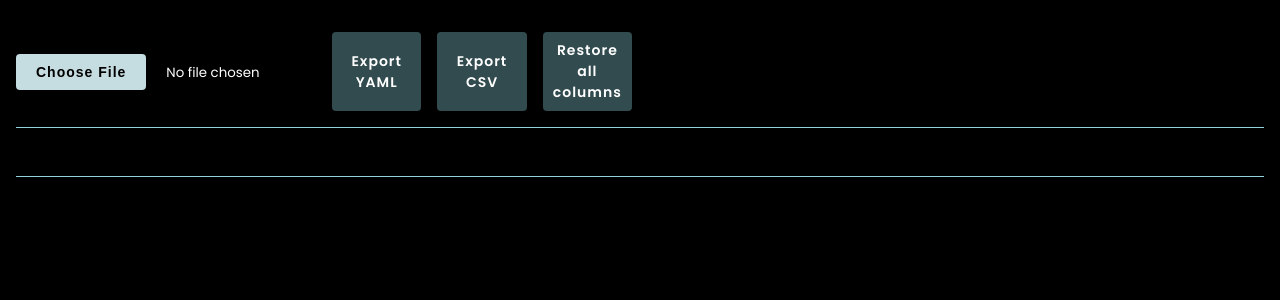
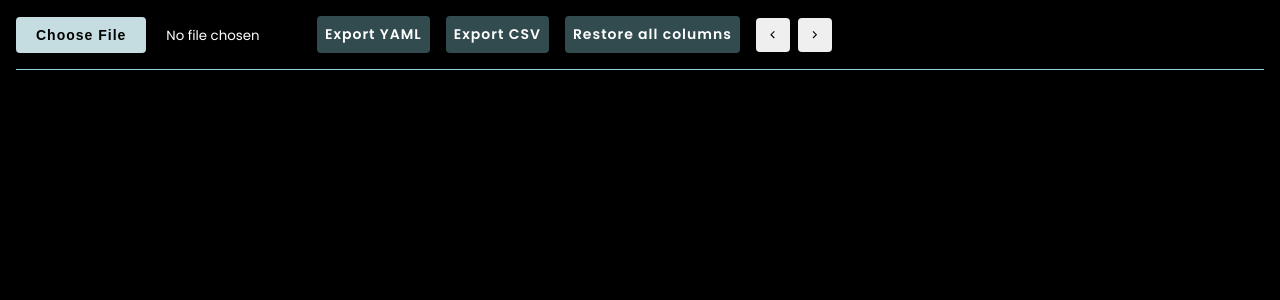
Before and after one commit to An7112/CSVUI, a React (Create React App) app: page / in a window 1280 px wide. Shown: the top 300 px of the page. Built offline with nearby package versions, Linux system fonts and the light colour scheme; a web font is replaced by a local one.

Commit message:
paginated

```diff
--- a/src/App.css
+++ b/src/App.css
@@ -1,20 +1,23 @@
 
 .header-action {
-  display: grid;
-  grid-template-columns: repeat(12, minmax(0, 1fr));
+  display: flex;
   gap: 1rem;
+  flex-direction: row;
+  flex-wrap: wrap;
+  z-index: 1;
+  align-items: center;
   position: sticky;
   top: 0;
   background-color: black;
   padding: 1rem 0;
-  border-bottom: 1px solid #93D2DC;
+  margin-top: -1rem;
+  border-bottom: 1px solid #93d2dc;
 }
 
-.button{
-  grid-column: span 1/span 1;
+.button {
   padding: 0.5rem;
   border-radius: 4px;
-  background-color: #324B4F;
+  background-color: #324b4f;
   cursor: pointer;
   border: none;
   color: white;
@@ -23,15 +26,15 @@
   letter-spacing: 1px;
 }
 
-.button-edit-field svg{
+.button-edit-field svg {
   margin: 0 0.3rem;
   color: white;
   font-size: 18px;
 }
 
-.button-edit-field{
+.button-edit-field {
   cursor: pointer;
-  background-color: #324B4F;
+  background-color: #324b4f;
   border: none;
   border-radius: 2px;
   display: flex;
@@ -39,45 +42,43 @@
   justify-content: center;
 }
 
-textarea{
+textarea {
   width: 100%;
   height: 100%;
   margin: 0.8rem auto 0.5rem auto;
   border: 1px solid #dcdfe4;
   border-radius: 4px;
-  background-color: #324B4F;
+  background-color: #324b4f;
   color: white;
 }
-textarea:focus{
+textarea:focus {
   outline: none;
 }
-label{
+label {
   font-weight: 700;
   color: white;
-  background-color: #324B4F;
+  background-color: #324b4f;
 }
-.edit-modal .ant-modal-content{
-  background-color: #324B4F;
+.edit-modal .ant-modal-content {
+  background-color: #324b4f;
 }
-.frame-input-file{
+.frame-input-file {
   height: 100%;
-  width: 100%;
   display: flex;
   align-items: center;
   justify-content: flex-start;
-  grid-column: span 3 / span 3;
 }
 
-.item-header-row button{
+.item-header-row button {
   width: 100%;
   height: 100%;
 }
 
-.title{
+.title {
   color: white;
   font-weight: 700;
   display: flex;
-  background-color: #324B4F;
+  background-color: #324b4f;
   padding: 0 0.5rem;
   align-items: center;
   border-radius: 2px;
@@ -85,13 +86,13 @@ label{
   cursor: pointer;
 }
 
-.select-key{
+.select-key {
   color: white;
   border: none;
   width: 100%;
 }
 
-.frame-input-file input[type=file]::file-selector-button {
+.frame-input-file input[type="file"]::file-selector-button {
   margin-right: 20px;
   border: none;
   background: #c5dce0;
@@ -102,20 +103,20 @@ label{
   font-size: 14px;
   font-weight: 550;
   letter-spacing: 1px;
-  transition: background .2s ease-in-out;
+  transition: background 0.2s ease-in-out;
 }
-.open-file{
+.open-file {
   width: 100%;
 }
-.frame-input-file input[type=file]::file-selector-button:hover {
+.frame-input-file input[type="file"]::file-selector-button:hover {
   background: #74b9c4;
 }
 
-.frame-input-file input{
+.frame-input-file input {
   color: white;
 }
 
-.frame-input{
+.frame-input {
   grid-column: span 2 / span 2;
   display: flex;
   align-items: center;
@@ -126,39 +127,48 @@ label{
   overflow: hidden;
 }
 
-.frame-input .icon-change{
+.frame-input .icon-change {
   font-size: 20px;
   margin-left: 0.4rem;
 }
-.frame-input .input-onchange{
+.frame-input .input-onchange {
   background-color: #c5dce0;
   border: none;
   outline: none;
   width: 100%;
 }
 
-.frame-header-row{
-  margin: 1rem 0;
+.frame-header-row {
+  /* margin: 1rem 0; */
   display: grid;
   gap: 1rem;
   position: sticky;
-  top: 4.7rem;
+  top: 8.6rem;
   background-color: black;
-  border-bottom: 1px solid #93D2DC;
+  border-bottom: 1px solid #93d2dc;
   padding: 1rem 0;
 }
 
-.frame-header-row.header-select .item-header-row.disable{
+.frame-header-row.header-select{
+  border-bottom: none;
+  top: 4.4rem;
+  padding-bottom: 0;
+  padding-top: 1rem;
+}
+.frame-header-row.header-select .item-header-row{
+  background-color: #557e85;
+}
+.frame-header-row.header-select .item-header-row.disable {
   background-color: #080b0c;
 }
 
-.item-header-row.disable button{
+.item-header-row.disable button {
   background-color: #172124;
   color: #000000;
 }
 
-.item-header-row{
-  background-color: #324B4F;
+.item-header-row {
+  background-color: #324b4f;
   padding: 0.5rem;
   border-radius: 4px;
   color: white;
@@ -166,24 +176,24 @@ label{
   height: 100%;
   font-size: 14px;
   font-weight: 550;
-  grid-column: span 1/span 1;
+  grid-column: span 1 / span 1;
   display: flex;
   align-items: center;
   justify-content: center;
   gap: 0.5rem;
 }
 
-.frame-table{
+.frame-table {
   width: 100%;
 }
 
-.tbody{
+.tbody {
   /* display: grid; */
   width: 100%;
   gap: 1rem;
 }
 
-.item-content-row{
+.item-content-row {
   max-width: 100%;
   display: grid;
   gap: 1rem;
@@ -194,20 +204,20 @@ label{
   /* grid-column: span 1/span 1; */
 }
 
-.item-content{
+.item-content {
   grid-column: span 1 / span 1;
   display: flex;
   flex-direction: row;
 }
 
-.item-content input{
+.item-content input {
   width: 100%;
   padding: 0.5rem;
   color: white;
 }
 
-.frame-icon-action{
-  background-color: #93D2DC;
+.frame-icon-action {
+  background-color: #93d2dc;
   border-radius: 4px;
   border: none;
   color: black;
@@ -217,11 +227,10 @@ label{
   padding: 0.3rem 0.5rem;
 }
 
-.item-content input{
+.item-content input {
   border: none;
   outline: none;
 }
-
 
 .container {
   display: flex;
--- a/src/App.tsx
+++ b/src/App.tsx
@@ -1,8 +1,9 @@
-import React, { useEffect, useState } from 'react';
+import React, { useEffect, useMemo, useState } from 'react';
 import Papa from 'papaparse';
 import './App.css';
 import { AiFillEdit } from 'react-icons/ai'
 import { Modal } from 'antd';
+import Pagination from './component/pagination';
 
 type SelectColumn = {
   key: string,
@@ -20,6 +21,10 @@ function App() {
   const [modalCellIndex, setModalCellIndex] = useState<number>(0);
   const [modalInputValue, setModalInputValue] = useState<string>('');
   const [hiddenRows, setHiddenRows] = useState<boolean[]>([]);
+  const [currentPage, setCurrentPage] = useState(0);
+  const [itemsPerPage, _] = useState(22);
+
+  const offset = currentPage * itemsPerPage;
 
   const keySelectOption = ['string', 'boolean', 'number', 'comment', 'literal', 'escape_string']
   useEffect(() => {
@@ -94,14 +99,17 @@ function App() {
   cellIndex: number
 ) => {
   const updatedData = [...editedData];
-    updatedData[rowIndex][cellIndex] = newValue;
+  const actualRowIndex = offset + rowIndex;
+  updatedData[actualRowIndex][cellIndex] = newValue;
   setEditedData(updatedData);
 };
 
+
   const handleModalOpen = (rowIndex: number, cellIndex: number) => {
-    const cellValue = editedData[rowIndex][cellIndex];
+    const actualRowIndex = offset + rowIndex;
+    const cellValue = editedData[actualRowIndex][cellIndex];
     setModalInputValue(cellValue);
-    setModalRowIndex(rowIndex);
+    setModalRowIndex(actualRowIndex);
     setModalCellIndex(cellIndex);
     setModalVisible(true);
   };
@@ -249,6 +257,19 @@ function App() {
     return value ? value.trim() : undefined;
   };
 
+
+  const handlePageChange = (selectedPage: number) => {
+    setCurrentPage(selectedPage);
+  };
+
+  const pagedItems = useMemo(() => {
+    const startIndex = offset;
+    const endIndex = offset + itemsPerPage;
+    return editedData.slice(startIndex, endIndex);
+  }, [offset, itemsPerPage, editedData]);
+
+  console.log(pagedItems)
+
   return (
     <div className="container">
       <div className="main">
@@ -262,6 +283,11 @@ function App() {
 
           <button className='button' onClick={handleExportCSV}>Export CSV</button>
           <button className='button' onClick={handleRestoreAllColumns}>Restore all columns </button>
+          <Pagination
+              pageCount={Math.ceil(editedData.length / itemsPerPage)}
+              onPageChange={handlePageChange}
+              initialPage={currentPage}
+            />
         </div>
         {Array.isArray(header) &&
           <div className='frame-header-row header-select' style={{ gridTemplateColumns: `repeat(${selectedColumns.length}, minmax(0, 1fr))` }}>
@@ -290,9 +316,9 @@ function App() {
         }
         <table className='frame-table'>
           <tbody className='tbody'>
-            {Array.isArray(editedData) && editedData.length > 1
+            {Array.isArray(pagedItems) && pagedItems.length > 1
               &&
-              editedData.map((row: any[], rowIndex: any) => {
+              pagedItems.map((row: any[], rowIndex: any) => {
                 return (
                   <tr key={rowIndex} className={`item-content-row ${hiddenRows[rowIndex] ? 'hidden-row' : ''}`}
                     style={{
@@ -321,7 +347,7 @@ function App() {
                                   style={{
                                     backgroundColor: rowIndex % 2 === 0 ? "#161616" : "#363535",
                                   }}
-                                  value={editedData[rowIndex][cellIndex]}
+                                  value={pagedItems[rowIndex][cellIndex]}
                                   onChange={(event) => handleCellEdit(event.target.value, rowIndex, cellIndex)}
                                 >
                                   {keySelectOption.map((option: string) => (
@@ -337,7 +363,7 @@ function App() {
                                       backgroundColor: rowIndex % 2 === 0 ? '#161616' : '#363535'
                                     }}
                                     type="text"
-                                    value={editedData[rowIndex][cellIndex]}
+                                    value={pagedItems[rowIndex][cellIndex]}
                                     onChange={(event) => handleCellEdit(event.target.value, rowIndex, cellIndex)}
                                   />
                                   <button className='button-edit-field' onClick={() => handleModalOpen(rowIndex, cellIndex)}>
--- /dev/null
+++ b/src/component/pagination.css
@@ -0,0 +1,221 @@
+.paginated-main {
+    width: 100%;
+    position: relative;
+    border: 1px solid var(--bg-contrast);
+    margin-top: var(--spacing-sm);
+    box-sizing: border-box;
+    border-radius: 6px;
+    background-color: black;
+}
+
+.paginated-row {
+    width: 100%;
+    display: grid;
+    grid-template-columns: 1fr 1fr;
+    background-color: var(--bg-main);
+    border-radius: 0;
+}
+
+.paginated-row.grid-container {
+    display: grid;
+    grid-template-columns: repeat(2, 1fr);
+    grid-template-rows: repeat(5, 1fr);
+    overflow-y: auto;
+}
+
+.paginated-row.paginated-header {
+    padding: var(--spacing-sm) 0;
+    position: sticky;
+    display: grid;
+    border-bottom: 1px solid var(--bg-contrast);
+    top: 0;
+    background-color: var(--bg-main);
+    z-index: 1;
+}
+
+.paginated-row.grid-container::-webkit-scrollbar {
+    display: block;
+    width: 5px;
+}
+
+.paginated-row.grid-container::-webkit-scrollbar-thumb {
+    background: var(--bg-contrast);
+}
+
+.paginated-item {
+    width: 100%;
+    padding: 0 var(--spacing-xs);
+    transition: ease-in-out 0.2s;
+    gap: var(--spacing-xs);
+    display: grid;
+    grid-template-columns: repeat(18, minmax(0, 1fr));
+}
+
+.paginated-item .item-paginated-key {
+    grid-column: span 1 / span 1;
+    color: var(--text-color);
+}
+
+.item-paginated-key span{
+    display: block;
+    max-width: 100%;
+    overflow: hidden;
+    text-overflow: ellipsis;
+    align-items: center;
+    white-space: nowrap;
+}
+
+.paginated-item.paginated-header {
+    color: var(--text-blur);
+    font-size: 14px;
+}
+
+.paginated-item.items:hover {
+    background-color: var(--bg-contrast);
+    cursor: pointer;
+}
+
+.paginated-item.items {
+    padding: var(--spacing-xs);
+}
+
+.line {
+    width: 100%;
+    height: 1px;
+    background-color: var(--bg-contrast);
+}
+.item-name {
+    color: var(--text-color);
+    display: grid;
+    grid-template-columns: repeat(6, minmax(0, 1fr));
+    grid-column: span 8 / span 8;
+    font-size: 15px;
+}
+
+.item-name-store {
+    grid-column: span 5 / span 5;
+    display: block;
+    margin: auto;
+    margin-left: var(--spacing-sm);
+    overflow: hidden;
+    width: 90%;
+    white-space: nowrap;
+    text-overflow: ellipsis;
+    color: var(--text-color);
+}
+
+.item-name .img-avatar {
+    grid-column: span 1 / span 1;
+    border-radius: 4px;
+}
+
+.item-3 {
+    grid-column: span 5 / span 5;
+    display: block;
+    margin: auto;
+    margin-left: var(--spacing-sm);
+    overflow: hidden;
+    width: 90%;
+    white-space: nowrap;
+    text-overflow: ellipsis;
+    font-size: 15px;
+    color: var(--text-color);
+}
+
+.class-pagination-action {
+    display: flex;
+    flex-direction: row;
+    gap: var(--spacing-xs);
+    justify-content: flex-end;
+}
+
+.class-pagination-action .page-item .page-link {
+    display: flex;
+    align-items: center;
+    width: 34px;
+    height: 34px;
+    justify-content: center;
+    border: none;
+    cursor: pointer;
+    border-radius: 4px;
+}
+
+.class-pagination-action .page-item.active .page-link {
+    background-color: var(--main-major);
+    color: var(--text-color);
+}
+
+.class-pagination-action .page-item .page-link:hover {
+    background-color: var(--main-major);
+    color: var(--text-color);
+}
+.jump-page {
+    display: flex;
+    flex-direction: row;
+    gap: var(--spacing-xs);
+}
+
+.jump-page .form-control {
+    width: 34px;
+    border: none;
+    background-color: var(--text-blur);
+    border-radius: 4px;
+    height: 34px;
+}
+
+.jump-page .btn-primary {
+    width: 34px;
+    border: none;
+    background-color: var(--text-blur);
+    border-radius: 4px;
+    height: 34px;
+}
+
+.class-img {
+    height: 70px;
+    border-radius: 6px;
+    overflow: hidden;
+    grid-column: span 1 / span 1;
+    position: relative;
+}
+
+.class-img .span-frame {
+    box-sizing: border-box;
+    display: block;
+    overflow: hidden;
+    width: initial;
+    height: initial;
+    background: none;
+    border: 0;
+    margin: 0;
+    padding: 0;
+    position: absolute;
+    top: 0;
+    left: 0;
+    bottom: 0;
+    right: 0;
+}
+
+.class-img .span-frame .img-avatar {
+    position: absolute;
+    top: 0;
+    bottom: 0;
+    left: 0;
+    right: 0;
+    box-sizing: border-box;
+    margin: auto;
+    padding: 0;
+    border: none;
+    display: block;
+    border-radius: 4px;
+    width: 100%;
+    max-width: 100%;
+    max-height: 100%;
+    object-fit: cover;
+}
+
+@media (max-width: 768px) {
+    .paginated-main {
+        grid-template-columns: 1fr;
+    }
+}
--- /dev/null
+++ b/src/component/pagination.tsx
@@ -0,0 +1,124 @@
+import React, { useState, useEffect } from 'react';
+import { GrFormPrevious, GrFormNext } from 'react-icons/gr'
+import './pagination.css'
+
+interface Props {
+  pageCount: number;
+  onPageChange: (selectedPage: number) => void;
+  initialPage?: number;
+}
+
+const Pagination: React.FC<Props> = ({ pageCount, onPageChange, initialPage = 1 }) => {
+  const [currentPage, setCurrentPage] = useState(initialPage);
+  const [inputPage, setInputPage] = useState(initialPage + 1);
+  const [endPage, setEndPage] = useState(5);
+  const [startPage, setStartPage] = useState(0)
+
+  useEffect(() => {
+    setCurrentPage(initialPage);
+    setInputPage(initialPage + 1);
+
+    let newStartPage = 0;
+    let newEndPage = 5;
+
+    if (currentPage >= 3 && currentPage + 2 < pageCount) {
+      newStartPage = currentPage - 2;
+      newEndPage = currentPage + 3;
+    } else if (currentPage >= 3 && currentPage + 2 >= pageCount) {
+      newStartPage = pageCount - 5;
+      newEndPage = pageCount;
+    }
+
+    setStartPage(newStartPage);
+    setEndPage(newEndPage);
+    // eslint-disable-next-line react-hooks/exhaustive-deps
+  }, [currentPage, initialPage]);
+
+  const handlePageChange = (pageNumber: number) => {
+    setCurrentPage(pageNumber);
+    onPageChange(pageNumber);
+  };
+
+  const handleInputChange = (event: React.ChangeEvent<HTMLInputElement>) => {
+    setInputPage(Number(event.target.value));
+  };
+
+  const handleInputBlur = () => {
+    if (inputPage < 1) {
+      setInputPage(1);
+    } else if (inputPage > pageCount) {
+      setInputPage(pageCount);
+    }
+  };
+
+  const handleInputKeyDown = (event: React.KeyboardEvent<HTMLInputElement>) => {
+    if (event.key === 'Enter') {
+      const pageNumber = inputPage - 1;
+      if (pageNumber < 0) {
+        handlePageChange(inputPage)
+      } else {
+        handlePageChange(pageNumber);
+      }
+    }
+  };
+
+  const renderPageNumbers = () => {
+    const pageNumbers = [];
+    for (let i = 0; i < pageCount; i++) {
+      pageNumbers.push(i);
+    }
+    return pageNumbers.slice(startPage, endPage).map((pageNumber) => (
+      <div
+        key={pageNumber}
+        className={`page-item ${pageNumber === currentPage ? 'active' : ''}`}
+        onClick={() => handlePageChange(pageNumber)}
+      >
+        <button className="page-link">{pageNumber + 1}</button>
+      </div>
+    ));
+  };
+
+
+  return (
+    <div className='class-pagination-action'>
+      <div className={'page-item'}>
+        {currentPage === 0
+          ? <button className="page-link disabled">
+            <GrFormPrevious />
+          </button>
+          : <button className="page-link" onClick={() => handlePageChange(currentPage - 1)}>
+            <GrFormPrevious stroke='white' />
+          </button>
+        }
+      </div>
+      {renderPageNumbers()}
+      <div className={'page-item'}>
+        {currentPage === pageCount - 1
+          ? <button className="page-link disabled">
+            <GrFormNext />
+          </button>
+          : <button className="page-link" onClick={() => handlePageChange(currentPage + 1)}>
+            <GrFormNext />
+          </button>
+        }
+      </div>
+      {/* <div className='jump-page'>
+        <input
+          type="number"
+          className="form-control"
+          min={1}
+          max={pageCount}
+          value={inputPage}
+          onChange={handleInputChange}
+          onBlur={handleInputBlur}
+          onKeyDown={handleInputKeyDown}
+        />
+        <button className="btn btn-primary" onClick={() => handlePageChange(inputPage - 1)}>
+          Go
+        </button>
+      </div> */}
+    </div>
+  );
+};
+
+export default Pagination;
```
Also changed, not shown: src/index.css (+10 -2 lines). Lines whose indentation alone changed are shown as unchanged.
